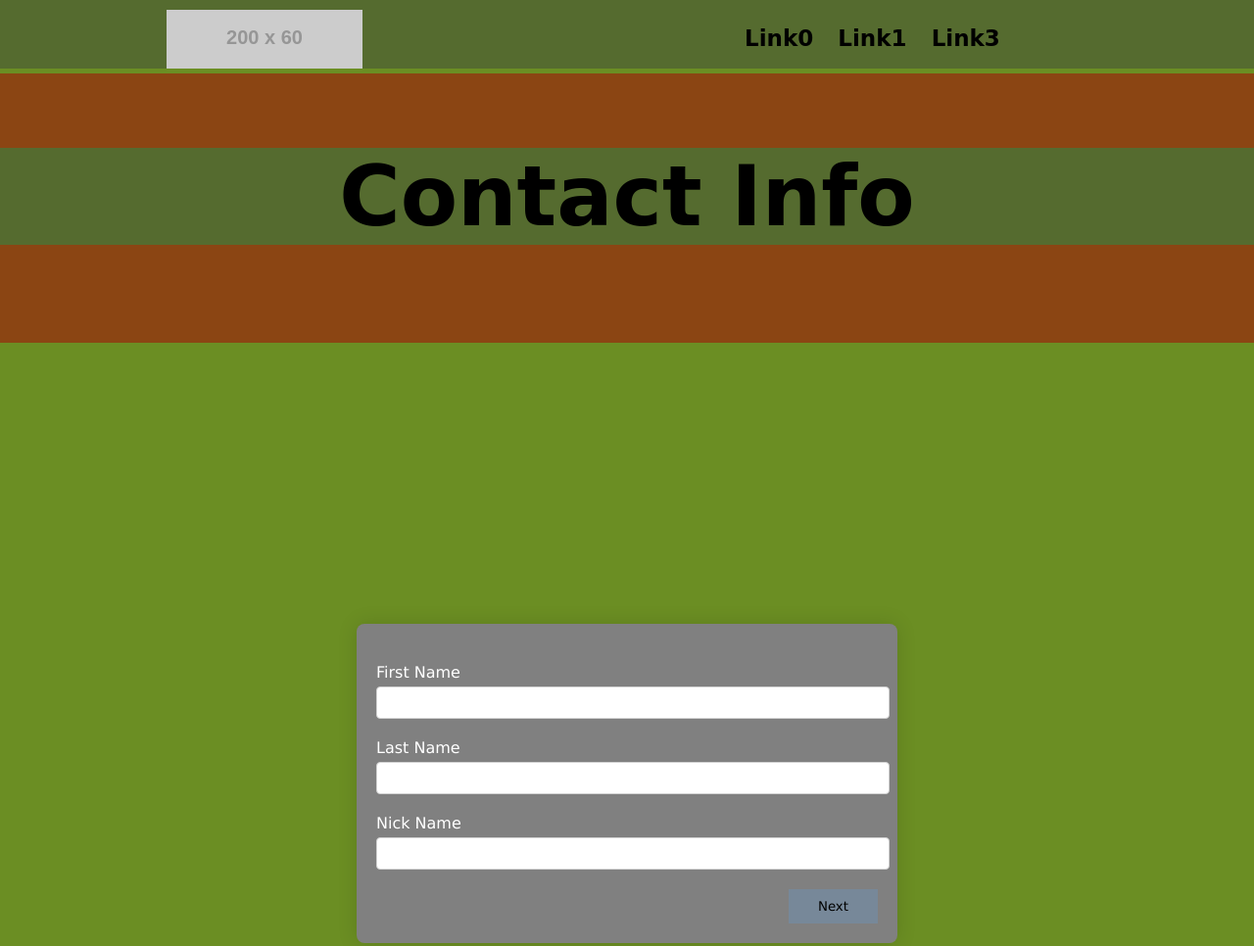
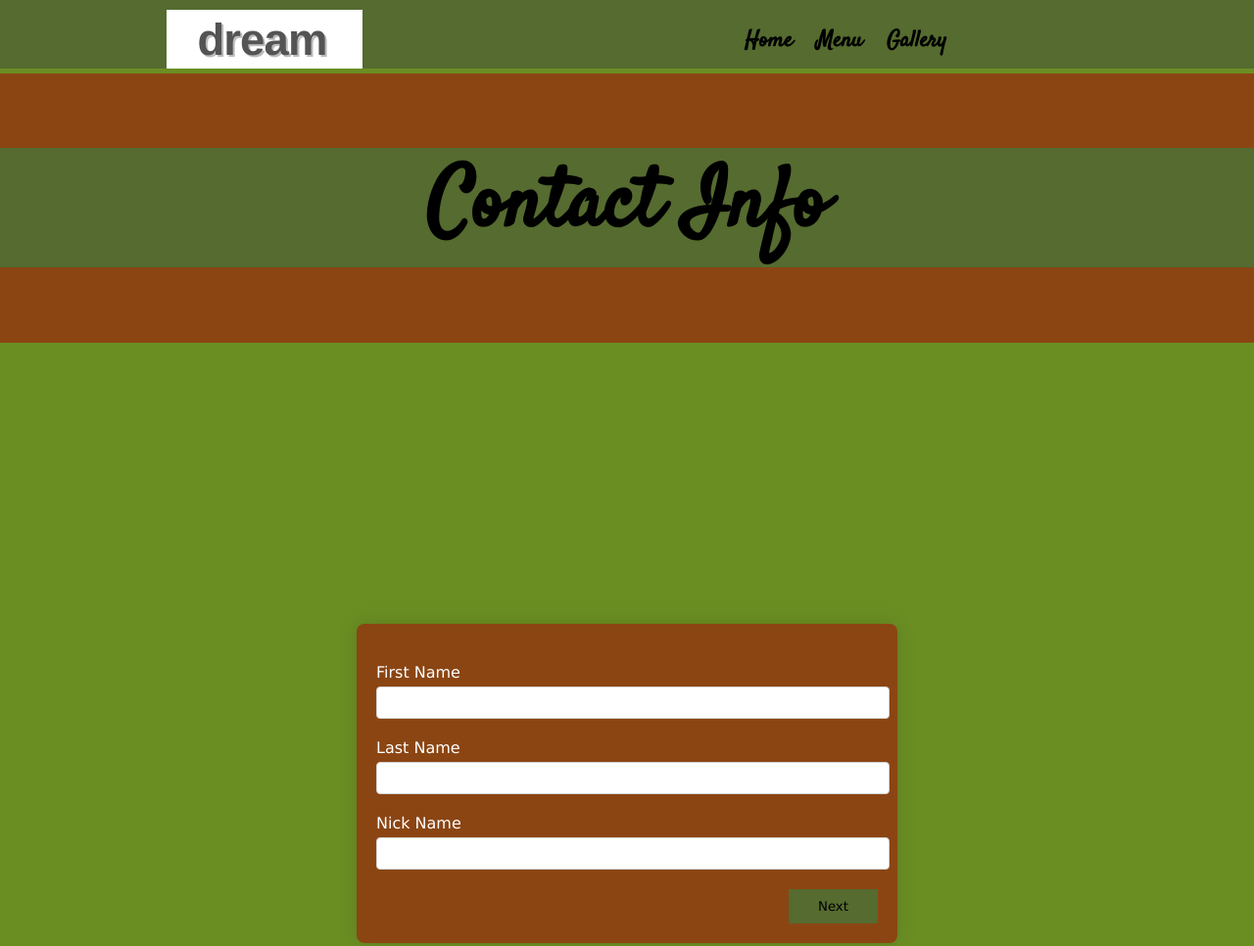
Before and after one commit to RaulSaenzJr/project-wireframe, a plain HTML site: page contact.html in a window 1280 px wide. Shown: the top 966 px of the page at 98% size. Drawn offline with Linux system fonts and the light colour scheme; placeholder pictures from the web are drawn by us.

Commit message:
Enhanced contact page features with html and css

```diff
--- a/contact.css
+++ b/contact.css
@@ -24,7 +24,7 @@ header { width: 100%; height: 60px; background-color: dimgrey; padding: 5px 0; m
     min-height: 900px; width: 100%; display: flex; align-items: center; justify-content: center;
 }
 .container3 {
-    width: 40%; max-width: 400%; background-color: gray; box-shadow: 0px 0px 20px #00000020; padding: 20px; border-radius: 8px; text-align: start;
+    width: 40%; max-width: 400%; background-color:saddlebrown; box-shadow: 0px 0px 20px #00000020; padding: 20px; border-radius: 8px; text-align: start;
 }
 .step {
     display: none;
@@ -52,7 +52,7 @@ button.submit-btn {
     padding: 10px 30px;
     border: none;
     outline: none;
-    background-color: lightslategrey;
+    background-color: darkolivegreen;
     font-family: Verdana, Geneva, Tahoma, sans-serif;
     cursor: pointer;
 }
@@ -63,5 +63,5 @@ button.submit-btn {
     background-color: dimgray;
 }
 
-.footer { width: 100%; height: 60px; background-color: dimgrey; text-align: center; font-size: 40px; }
+.footer { width: 100%; height: 60px; background-color: saddlebrown; text-align: center; font-size: 40px; }
 .container2 { width: 100%; height: 100%; background-color: grey; }
--- a/contact.html
+++ b/contact.html
@@ -1,6 +1,7 @@
 <!DOCTYPE html>
 <html lang="en-US">
     <head>
+        <link href="https://fonts.googleapis.com/css2?family=Satisfy&display=swap" rel="stylesheet">
         <link rel="stylesheet" href="contact.css">
         <link rel="stylesheet" href="style.css">
         <meta name="viewport"
@@ -10,12 +11,12 @@
     <body id="contactbody">
         <header>
             <div class="container">
-                <div id="logo"> <img src="http://placehold.it/200x60&text=200x60 Logo" alt="Picture"/></div>
+                <div id="logo"> <img src="logo.png" alt="Dream"/></div>
             <nav>
                 <ul>
-                   <li><a href="index.html">Link0</a></li>
-                   <li><a href="menu.html">Link1</a></li>
-                   <li><a href="gallery.html">Link3</a></li>
+                   <li><a href="index.html">Home</a></li>
+                   <li><a href="menu.html">Menu</a></li>
+                   <li><a href="gallery.html">Gallery</a></li>
                 </ul>
             </nav>
         </header>
```
